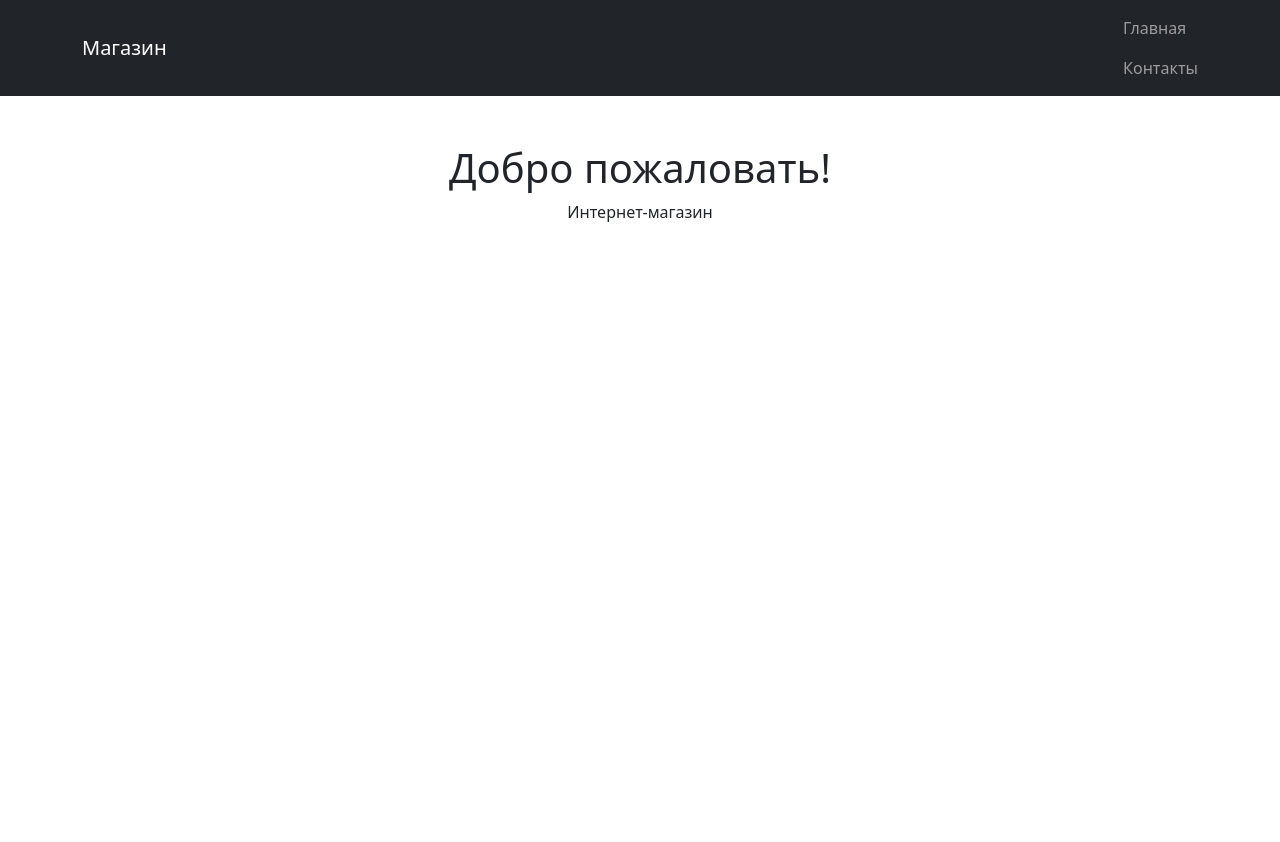
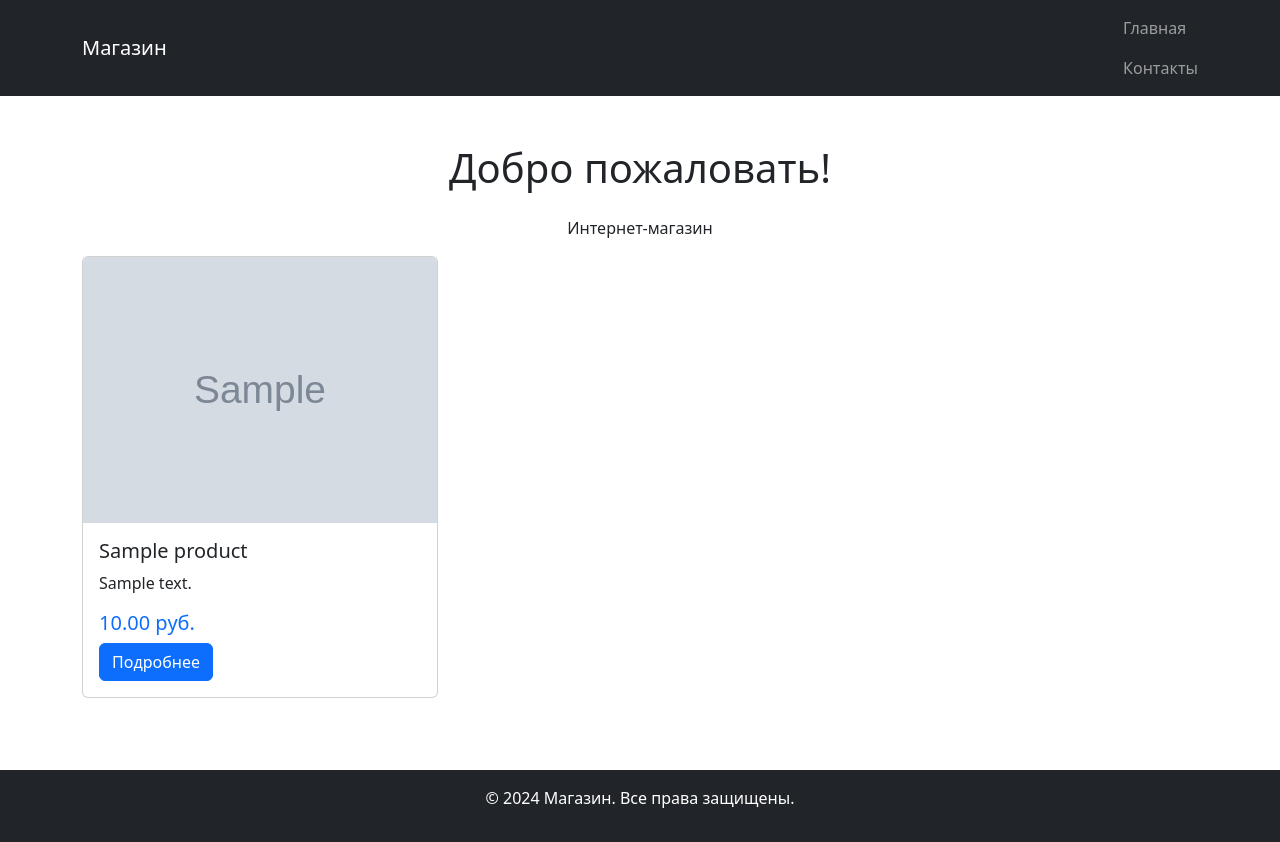
Before and after one commit to BrunoIsaev/django-shop-final-2, a Django app: page / in a window 1280 px wide. Before the commit the page ends 222 px from the top, so only its background shows below. Run offline with Django 5.2, Linux system fonts and the light colour scheme; tables that the repository leaves empty hold one stand-in row (values such as "Sample post"); grey boxes marked "Sample" are stand-in pictures; parts of the project's set-up code (start-up, migrations or seed data) failed here and were passed over.

Commit message:
Add product detail view, base template, menu, and product list

```diff
--- /dev/null
+++ b/catalog/templates/catalog/base.html
@@ -0,0 +1,19 @@
+<!DOCTYPE html>
+<html lang="ru">
+<head>
+    <meta charset="UTF-8">
+    <meta name="viewport" content="width=device-width, initial-scale=1.0">
+    <title>{% block title %}Магазин{% endblock %}</title>
+    <link href="https://cdn.jsdelivr.net/npm/bootstrap@5.3.0/dist/css/bootstrap.min.css" rel="stylesheet">
+</head>
+<body>
+    {% include 'catalog/menu.html' %}
+
+    {% block content %}
+    {% endblock %}
+
+    <footer class="bg-dark text-white text-center py-3 mt-5">
+        <p>&copy; 2024 Магазин. Все права защищены.</p>
+    </footer>
+</body>
+</html>
--- a/catalog/templates/catalog/home.html
+++ b/catalog/templates/catalog/home.html
@@ -1,23 +1,30 @@
-<!DOCTYPE html>
-<html lang="ru">
-<head>
-    <meta charset="UTF-8">
-    <title>Главная</title>
-    <link href="https://cdn.jsdelivr.net/npm/bootstrap@5.3.0/dist/css/bootstrap.min.css" rel="stylesheet">
-</head>
-<body>
-    <nav class="navbar navbar-dark bg-dark">
-        <div class="container">
-            <a class="navbar-brand" href="/">Магазин</a>
-            <div class="navbar-nav">
-                <a class="nav-link" href="/">Главная</a>
-                <a class="nav-link" href="/contacts/">Контакты</a>
+{% extends 'catalog/base.html' %}
+
+{% block title %}Главная{% endblock %}
+
+{% block content %}
+<div class="container mt-5">
+    <h1 class="text-center mb-4">Добро пожаловать!</h1>
+    <p class="text-center">Интернет-магазин</p>
+
+    <div class="row">
+        {% for product in products %}
+        <div class="col-md-4 mb-4">
+            <div class="card h-100">
+                {% if product.image %}
+                    <img src="{{ product.image.url }}" class="card-img-top" alt="{{ product.name }}">
+                {% endif %}
+                <div class="card-body">
+                    <h5 class="card-title">{{ product.name }}</h5>
+                    <p class="card-text">{{ product.description|truncatechars:100 }}</p>
+                    <p class="h5 text-primary">{{ product.price }} руб.</p>
+                    <a href="{% url 'product_detail' product.pk %}" class="btn btn-primary">Подробнее</a>
+                </div>
             </div>
         </div>
-    </nav>
-    <div class="container mt-5 text-center">
-        <h1>Добро пожаловать!</h1>
-        <p>Интернет-магазин</p>
+        {% empty %}
+        <p class="text-center">Товары не найдены</p>
+        {% endfor %}
     </div>
-</body>
-</html>
+</div>
+{% endblock %}
--- /dev/null
+++ b/catalog/templates/catalog/menu.html
@@ -0,0 +1,9 @@
+<nav class="navbar navbar-dark bg-dark">
+    <div class="container">
+        <a class="navbar-brand" href="{% url 'home' %}">Магазин</a>
+        <div class="navbar-nav">
+            <a class="nav-link" href="{% url 'home' %}">Главная</a>
+            <a class="nav-link" href="{% url 'contacts' %}">Контакты</a>
+        </div>
+    </div>
+</nav>
--- a/catalog/urls.py
+++ b/catalog/urls.py
@@ -4,4 +4,5 @@ from . import views
 urlpatterns = [
     path('', views.home, name='home'),
     path('contacts/', views.contacts, name='contacts'),
+    path('products/<int:pk>/', views.product_detail, name='product_detail'),
 ]
--- a/catalog/views.py
+++ b/catalog/views.py
@@ -1,10 +1,19 @@
-from django.shortcuts import render
+from django.shortcuts import render, get_object_or_404
+from .models import Product
+
 
 def home(request):
-    return render(request, "catalog/home.html")
+    products = Product.objects.all()
+    return render(request, 'catalog/home.html', {'products': products})
+
 
 def contacts(request):
     success = False
     if request.method == "POST":
         success = True
     return render(request, "catalog/contacts.html", {"success": success})
+
+
+def product_detail(request, pk):
+    product = get_object_or_404(Product, pk=pk)
+    return render(request, 'catalog/product_detail.html', {'product': product})
```
Also changed, not shown: catalog/templates/catalog/contacts.html (+17 -24 lines), catalog/templates/catalog/product_detail.html (added, +24 -0 lines), 2 other files.
